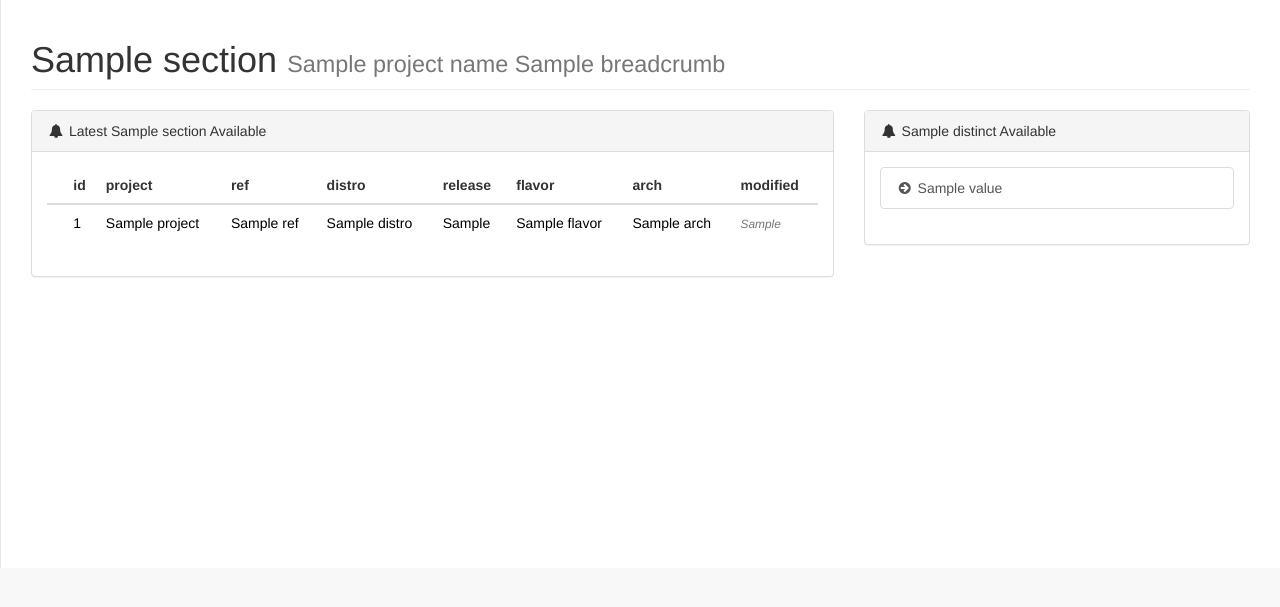
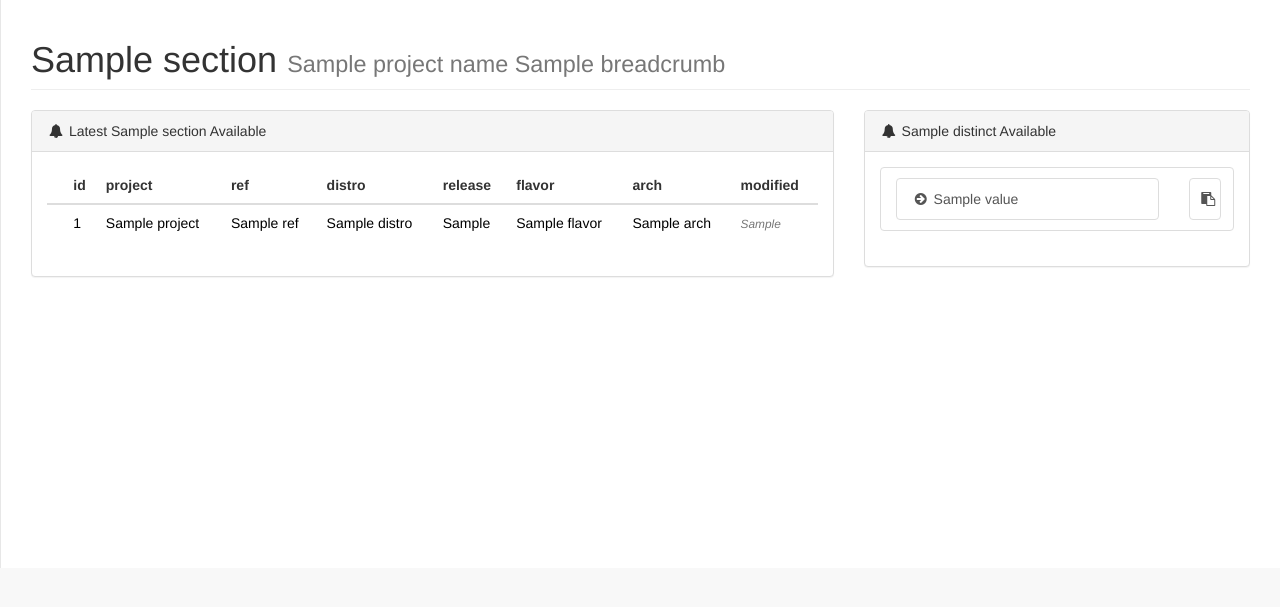
Before and after one commit to ceph/shaman, a Python web app: template shaman/templates/builds.html in a window 1280 px wide. Shown: the part 51-658 px from the top of the page. Run offline with Jinja, Linux system fonts and the light colour scheme; the template is opened without the code that fills it: most values are stand-ins (such as "Sample title", 1, 10 or a date in 2020); some libraries are stand-ins or nearby versions.

Commit message:
templates builds add a copy to cliboard button for sha1
Signed-off-by: Alfredo Deza <adeza@redhat.com>

```diff
--- a/shaman/templates/builds.html
+++ b/shaman/templates/builds.html
@@ -2,6 +2,11 @@
 
 
 {% block body %}
+<script>
+  $( document ).ready(function() {
+    new Clipboard('.btn');
+  });
+</script>
             <div class="row">
                 <div class="col-lg-12">
                     <h1 class="page-header">{{ section }}
@@ -102,9 +107,22 @@
                     <div class="panel-body">
                         <div class="list-group">
                             {% for v in value %}
-                            <a href="{{ v }}" class="list-group-item">
-                                <i class="fa fa-arrow-circle-right fa-fw"></i> {{ v }}
-                            </a>
+                            <li class="list-group-item">
+                               <div class="row">
+                                   <div class="col-xs-10">
+                                       <a href="{{ v }}" class="list-group-item">
+                                           <i class="fa fa-arrow-circle-right fa-fw"></i>
+                                           {{ v }}
+
+                                       </a>
+                                   </div>
+                                   <div class="col-xs-2">
+                                         <a class="btn list-group-item" data-clipboard-text="{{ v }}">
+                                         <i href="#" class="fa fa-clipboard" style="margin-left: -4px" ></i>
+                                   </a>
+                                   </div>
+                               </div>
+                            </li>
                             {% endfor %}
                         </div>
                         <!-- /.list-group -->
```
